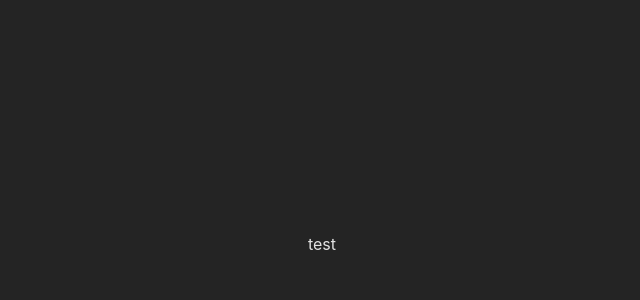
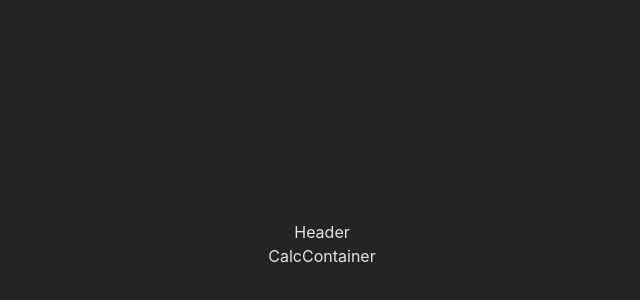
Before and after one commit to mikesz88/react_calc_no_backend, a React (Vite) app: page / in a window 1280 px wide. Shown: the part 156-456 px from the top of the page, without its empty margins (318-958 px from the left). Built offline with nearby package versions, Linux system fonts and the light colour scheme.

Commit message:
create parent components

```diff
--- a/src/App.jsx
+++ b/src/App.jsx
@@ -1,12 +1,13 @@
-import { useState } from 'react'
 import './App.css'
+import CalcContainer from './components/Calculator/CalcContainer'
+import Header from './components/Header'
 
 function App() {
-  const [count, setCount] = useState(0)
 
   return (
     <div className="App">
-      <div>test</div>
+      <Header />
+      <CalcContainer />
     </div>
   )
 }
--- /dev/null
+++ b/src/components/Calculator/CalcContainer.jsx
@@ -0,0 +1,9 @@
+import React from 'react'
+
+const CalcContainer = () => {
+  return (
+    <div>CalcContainer</div>
+  )
+}
+
+export default CalcContainer
--- /dev/null
+++ b/src/components/Header.jsx
@@ -0,0 +1,9 @@
+import React from 'react'
+
+const Header = () => {
+  return (
+    <div>Header</div>
+  )
+}
+
+export default Header
```
